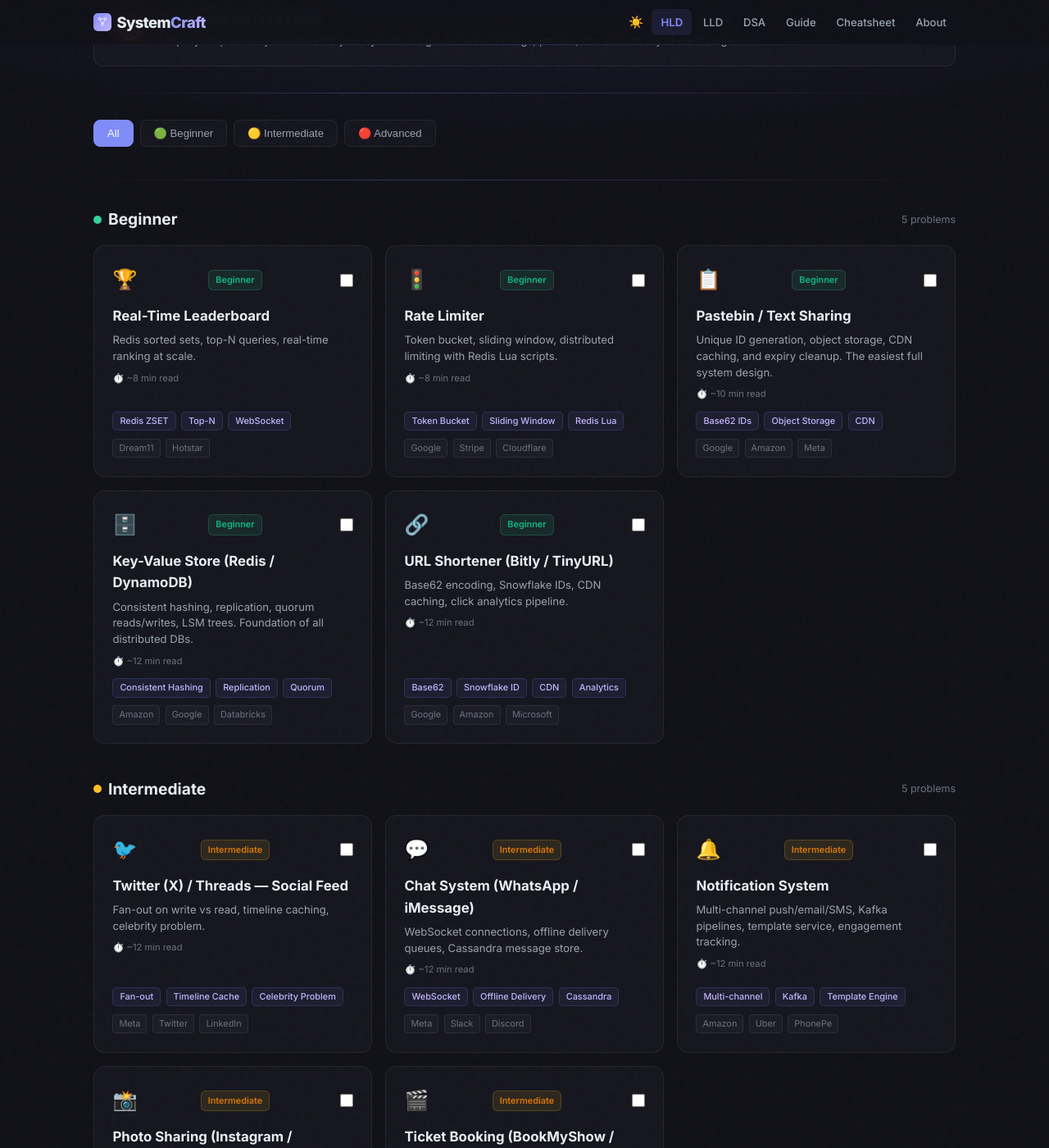
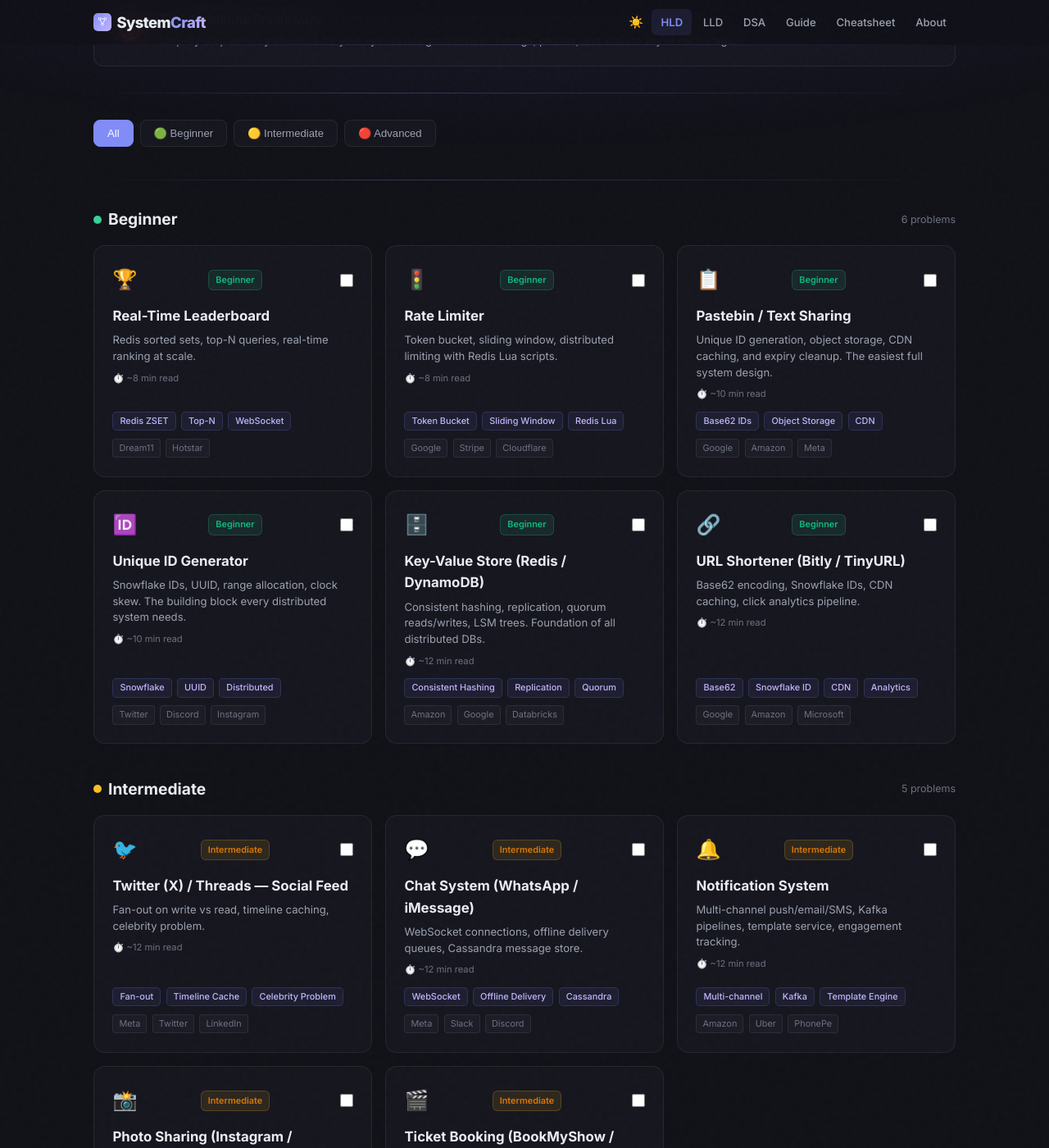
Before and after one commit to iluzn/HLD-Designs, a Jekyll site: the page built from pages/hld.html, in a window 1280 px wide and 1400 px high, scrolled down 626 px. Shown: the whole window at 82% size. Built offline with Jekyll 4.4.1, drawn with Linux system fonts in a browser that asks for light colours; some of the changed text lies outside the part shown.

Commit message:
add Unique ID Generator card to HLD page, update counts to 19

```diff
--- a/pages/hld.html
+++ b/pages/hld.html
@@ -61,7 +61,7 @@
     <h1>High-Level Design <em>Problems</em></h1>
     <p>Distributed architectures with diagrams, technology choices, deep dives, and trade-offs. Built for interviews at Amazon, Google, Meta, and top startups.</p>
     <div class="hero-stats">
-        <div class="hero-stat"><strong>18</strong><span>Designs</span></div>
+        <div class="hero-stat"><strong>19</strong><span>Designs</span></div>
         <div class="hero-stat"><strong>3</strong><span>Difficulty Levels</span></div>
         <div class="hero-stat"><strong>50+</strong><span>Deep Dives</span></div>
     </div>
@@ -70,7 +70,7 @@
 <!-- Progress bar -->
 <div class="progress-strip" id="progress-strip">
     <div class="progress-inner">
-        <span class="progress-label" id="progress-label">0/18 completed</span>
+        <span class="progress-label" id="progress-label">0/19 completed</span>
         <div class="progress-bar-track">
             <div class="progress-bar-fill" id="progress-fill"></div>
         </div>
@@ -112,7 +112,7 @@
     <div class="difficulty-group" data-difficulty="beginner">
         <div class="group-header">
             <h2><span class="diff-dot green"></span> Beginner</h2>
-            <span class="group-count">5 problems</span>
+            <span class="group-count">6 problems</span>
         </div>
         <div class="problems-grid">
 
@@ -169,6 +169,25 @@
                     <span class="company">Google</span>
                     <span class="company">Amazon</span>
                     <span class="company">Meta</span>
+                </div>
+            </a>
+
+            <a class="problem-card" href="/hld/UniqueIDGenerator" data-difficulty="beginner">
+                <div class="card-top">
+                    <span class="card-icon">🆔</span>
+                    <span class="diff-badge green">Beginner</span>
+                </div>
+                <h3>Unique ID Generator</h3>
+                <p class="card-desc">Snowflake IDs, UUID, range allocation, clock skew. The building block every distributed system needs.<span class="card-time">⏱️ ~10 min read</span></p>
+                <div class="card-tags">
+                    <span class="tag">Snowflake</span>
+                    <span class="tag">UUID</span>
+                    <span class="tag">Distributed</span>
+                </div>
+                <div class="card-companies">
+                    <span class="company">Twitter</span>
+                    <span class="company">Discord</span>
+                    <span class="company">Instagram</span>
                 </div>
             </a>
 
```
